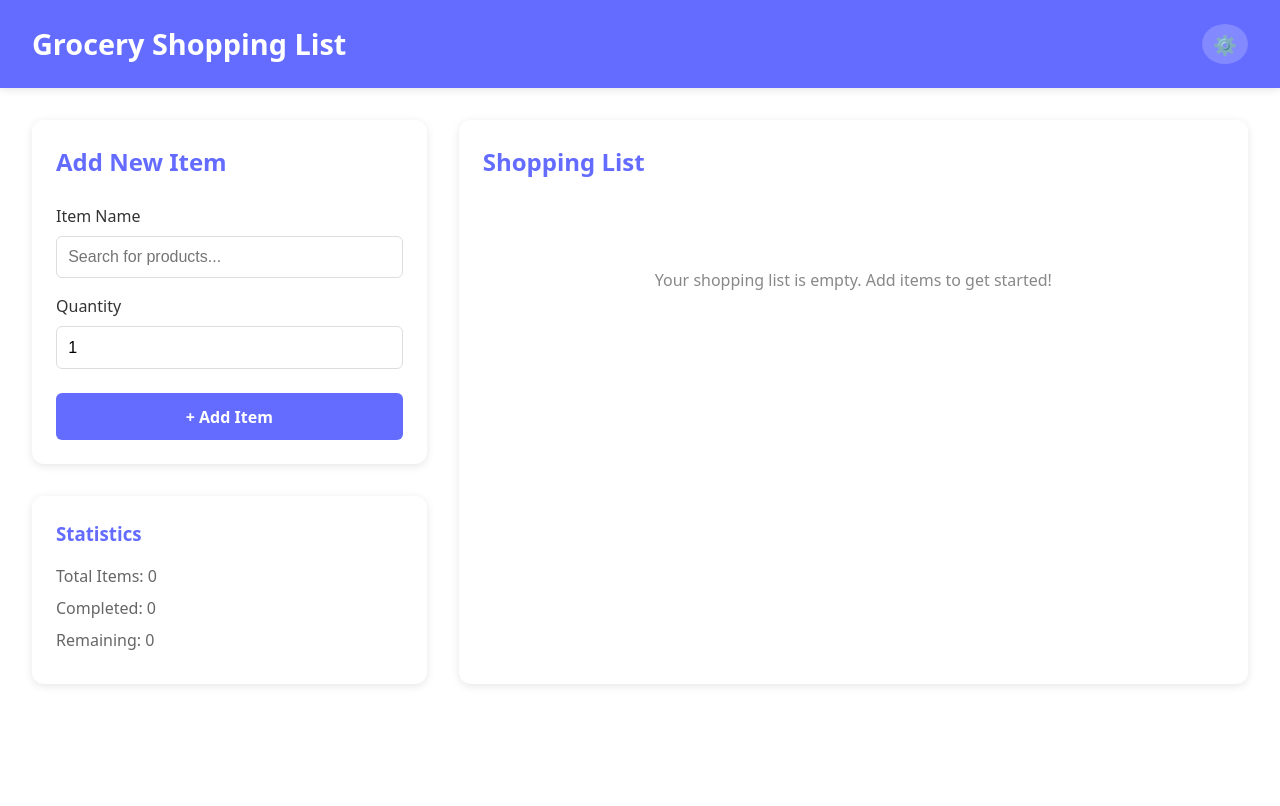
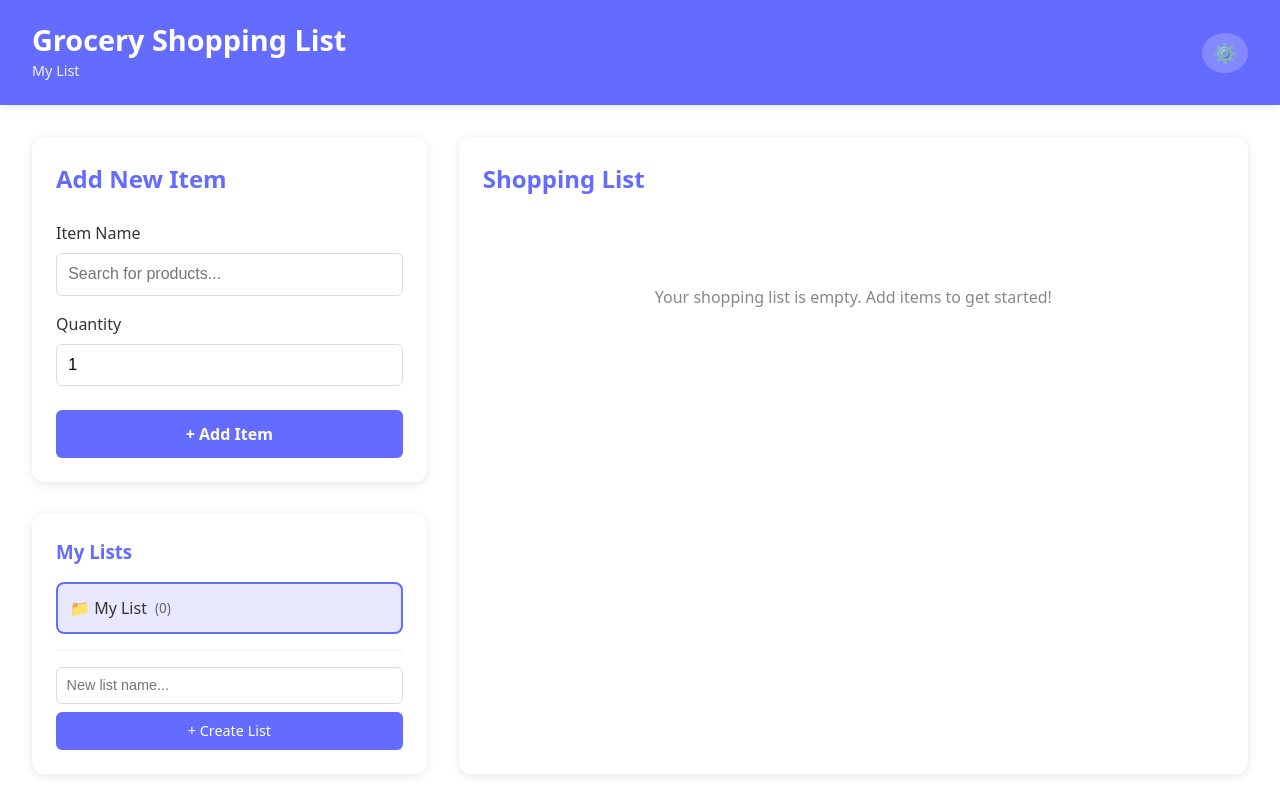
Before and after one commit to ChristopherP0lanco/Shopping-List, a React (Vite) app in the folder client/: page / in a window 1280 px wide. Built offline with nearby package versions, Linux system fonts and the light colour scheme.

Commit message:
Replace statistics with saved folders of different lists

```diff
--- a/client/src/App.css
+++ b/client/src/App.css
@@ -28,6 +28,13 @@
   margin: 0;
   font-size: 1.8rem;
   font-weight: 600;
+}
+
+.current-folder-name {
+  margin: 0.25rem 0 0 0;
+  font-size: 0.9rem;
+  opacity: 0.9;
+  font-weight: 400;
 }
 
 .header-controls {
@@ -263,34 +270,148 @@
   background-color: #535bf2;
 }
 
-.statistics {
+.folders-section {
   background-color: white;
   padding: 1.5rem;
   border-radius: 12px;
   box-shadow: 0 2px 8px rgba(0, 0, 0, 0.1);
 }
 
-.app.dark-mode .statistics {
+.app.dark-mode .folders-section {
   background-color: #2a2a2a;
 }
 
-.statistics h3 {
+.folders-section h3 {
   margin-top: 0;
   margin-bottom: 1rem;
   color: #646cff;
 }
 
-.app.dark-mode .statistics h3 {
+.app.dark-mode .folders-section h3 {
   color: #747bff;
 }
 
-.statistics p {
-  margin: 0.5rem 0;
-  color: #666;
+.folders-list {
+  display: flex;
+  flex-direction: column;
+  gap: 0.5rem;
+  margin-bottom: 1rem;
+  max-height: 200px;
+  overflow-y: auto;
 }
 
-.app.dark-mode .statistics p {
-  color: #ccc;
+.folder-item {
+  display: flex;
+  justify-content: space-between;
+  align-items: center;
+  padding: 0.75rem;
+  border-radius: 8px;
+  background-color: #f9f9f9;
+  transition: all 0.2s;
+}
+
+.app.dark-mode .folder-item {
+  background-color: #333;
+}
+
+.folder-item.active {
+  background-color: #e8e9ff;
+  border: 2px solid #646cff;
+}
+
+.app.dark-mode .folder-item.active {
+  background-color: #3a3a4a;
+  border-color: #747bff;
+}
+
+.folder-name {
+  flex: 1;
+  cursor: pointer;
+  font-weight: 500;
+  color: #333;
+  display: flex;
+  align-items: center;
+  gap: 0.5rem;
+}
+
+.app.dark-mode .folder-name {
+  color: #fff;
+}
+
+.folder-item-count {
+  font-size: 0.85rem;
+  color: #666;
+  font-weight: normal;
+}
+
+.app.dark-mode .folder-item-count {
+  color: #aaa;
+}
+
+.delete-folder-button {
+  background: none;
+  border: none;
+  font-size: 1rem;
+  cursor: pointer;
+  padding: 0.25rem 0.5rem;
+  border-radius: 4px;
+  transition: background-color 0.2s;
+  opacity: 0.7;
+}
+
+.delete-folder-button:hover {
+  background-color: rgba(255, 0, 0, 0.1);
+  opacity: 1;
+}
+
+.create-folder {
+  display: flex;
+  flex-direction: column;
+  gap: 0.5rem;
+  margin-top: 1rem;
+  padding-top: 1rem;
+  border-top: 1px solid #eee;
+}
+
+.app.dark-mode .create-folder {
+  border-top-color: #444;
+}
+
+.folder-input {
+  width: 100%;
+  padding: 0.6rem;
+  border: 1px solid #ddd;
+  border-radius: 6px;
+  font-size: 0.9rem;
+  box-sizing: border-box;
+}
+
+.app.dark-mode .folder-input {
+  background-color: #3a3a3a;
+  border-color: #555;
+  color: white;
+}
+
+.folder-input:focus {
+  outline: 2px solid #646cff;
+  border-color: #646cff;
+}
+
+.create-folder-button {
+  width: 100%;
+  padding: 0.6rem;
+  background-color: #646cff;
+  color: white;
+  border: none;
+  border-radius: 6px;
+  font-size: 0.9rem;
+  font-weight: 500;
+  cursor: pointer;
+  transition: background-color 0.2s;
+}
+
+.create-folder-button:hover {
+  background-color: #535bf2;
 }
 
 /* Right Column */
--- a/client/src/App.jsx
+++ b/client/src/App.jsx
@@ -2,7 +2,17 @@ import { useState, useEffect } from 'react'
 import './App.css'
 
 function App() {
-  const [items, setItems] = useState([])
+  const [folders, setFolders] = useState(() => {
+    const saved = localStorage.getItem('shoppingFolders')
+    if (saved) {
+      return JSON.parse(saved)
+    }
+    return [{ id: 'default', name: 'My List', items: [] }]
+  })
+  const [currentFolderId, setCurrentFolderId] = useState(() => {
+    const saved = localStorage.getItem('currentFolderId')
+    return saved || 'default'
+  })
   const [newItem, setNewItem] = useState('')
   const [newQuantity, setNewQuantity] = useState('1')
   const [searchQuery, setSearchQuery] = useState('')
@@ -10,6 +20,26 @@ function App() {
   const [darkMode, setDarkMode] = useState(false)
   const [apiResults, setApiResults] = useState([])
   const [isSearching, setIsSearching] = useState(false)
+  const [newFolderName, setNewFolderName] = useState('')
+
+  // Get current folder's items
+  const currentFolder = folders.find(f => f.id === currentFolderId) || folders[0]
+  const items = currentFolder?.items || []
+
+  // Save folders to localStorage whenever they change
+  useEffect(() => {
+    localStorage.setItem('shoppingFolders', JSON.stringify(folders))
+    localStorage.setItem('currentFolderId', currentFolderId)
+  }, [folders, currentFolderId])
+
+  // Update items in current folder
+  const updateItems = (newItems) => {
+    setFolders(folders.map(folder =>
+      folder.id === currentFolderId
+        ? { ...folder, items: newItems }
+        : folder
+    ))
+  }
 
   const searchOpenFoodFacts = async (query) => {
     if (query.trim().length < 2) {
@@ -45,7 +75,7 @@ function App() {
 
   const addItem = () => {
     if (newItem.trim()) {
-      setItems([
+      updateItems([
         ...items,
         {
           id: Date.now(),
@@ -60,13 +90,45 @@ function App() {
   }
 
   const toggleComplete = (id) => {
-    setItems(items.map(item =>
+    updateItems(items.map(item =>
       item.id === id ? { ...item, completed: !item.completed } : item
     ))
   }
 
   const deleteItem = (id) => {
-    setItems(items.filter(item => item.id !== id))
+    updateItems(items.filter(item => item.id !== id))
+  }
+
+  const createFolder = () => {
+    if (newFolderName.trim()) {
+      const newFolder = {
+        id: Date.now().toString(),
+        name: newFolderName.trim(),
+        items: []
+      }
+      setFolders([...folders, newFolder])
+      setNewFolderName('')
+    }
+  }
+
+  const deleteFolder = (folderId) => {
+    if (folders.length === 1) {
+      alert('You must have at least one folder!')
+      return
+    }
+    if (currentFolderId === folderId) {
+      // Switch to another folder before deleting
+      const otherFolder = folders.find(f => f.id !== folderId)
+      if (otherFolder) {
+        setCurrentFolderId(otherFolder.id)
+      }
+    }
+    setFolders(folders.filter(f => f.id !== folderId))
+  }
+
+  const switchFolder = (folderId) => {
+    setCurrentFolderId(folderId)
+    setSearchQuery('') // Clear search when switching folders
   }
 
   const filteredItems = items.filter(item =>
@@ -83,7 +145,12 @@ function App() {
     <div className={`app ${darkMode ? 'dark-mode' : ''}`}>
       {/* Header with Search and Profile */}
       <header className="header">
-        <h1>Grocery Shopping List</h1>
+        <div>
+          <h1>Grocery Shopping List</h1>
+          {currentFolder && (
+            <p className="current-folder-name">{currentFolder.name}</p>
+          )}
+        </div>
         <div className="header-controls">
           <button
             className="profile-button"
@@ -184,12 +251,51 @@ function App() {
             </button>
           </div>
 
-          {/* Statistics */}
-          <div className="statistics">
-            <h3>Statistics</h3>
-            <p>Total Items: {items.length}</p>
-            <p>Completed: {items.filter(item => item.completed).length}</p>
-            <p>Remaining: {items.filter(item => !item.completed).length}</p>
+          {/* Folders Section */}
+          <div className="folders-section">
+            <h3>My Lists</h3>
+            <div className="folders-list">
+              {folders.map(folder => (
+                <div
+                  key={folder.id}
+                  className={`folder-item ${currentFolderId === folder.id ? 'active' : ''}`}
+                >
+                  <div
+                    className="folder-name"
+                    onClick={() => switchFolder(folder.id)}
+                  >
+                    📁 {folder.name}
+                    <span className="folder-item-count">({folder.items.length})</span>
+                  </div>
+                  {folders.length > 1 && (
+                    <button
+                      className="delete-folder-button"
+                      onClick={() => deleteFolder(folder.id)}
+                      aria-label="Delete folder"
+                    >
+                      🗑️
+                    </button>
+                  )}
+                </div>
+              ))}
+            </div>
+            <div className="create-folder">
+              <input
+                type="text"
+                value={newFolderName}
+                onChange={(e) => setNewFolderName(e.target.value)}
+                onKeyPress={(e) => {
+                  if (e.key === 'Enter') {
+                    createFolder()
+                  }
+                }}
+                placeholder="New list name..."
+                className="folder-input"
+              />
+              <button onClick={createFolder} className="create-folder-button">
+                + Create List
+              </button>
+            </div>
           </div>
         </div>
 
```
